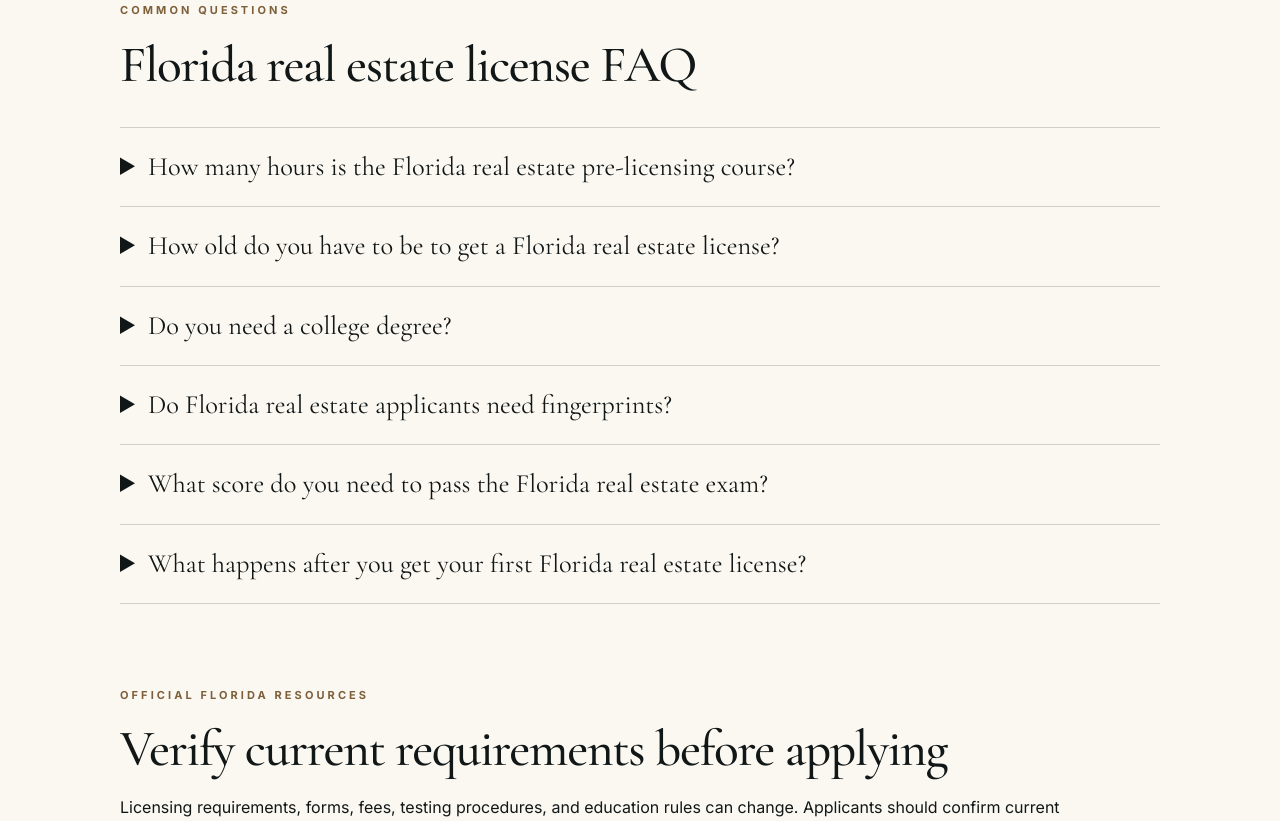
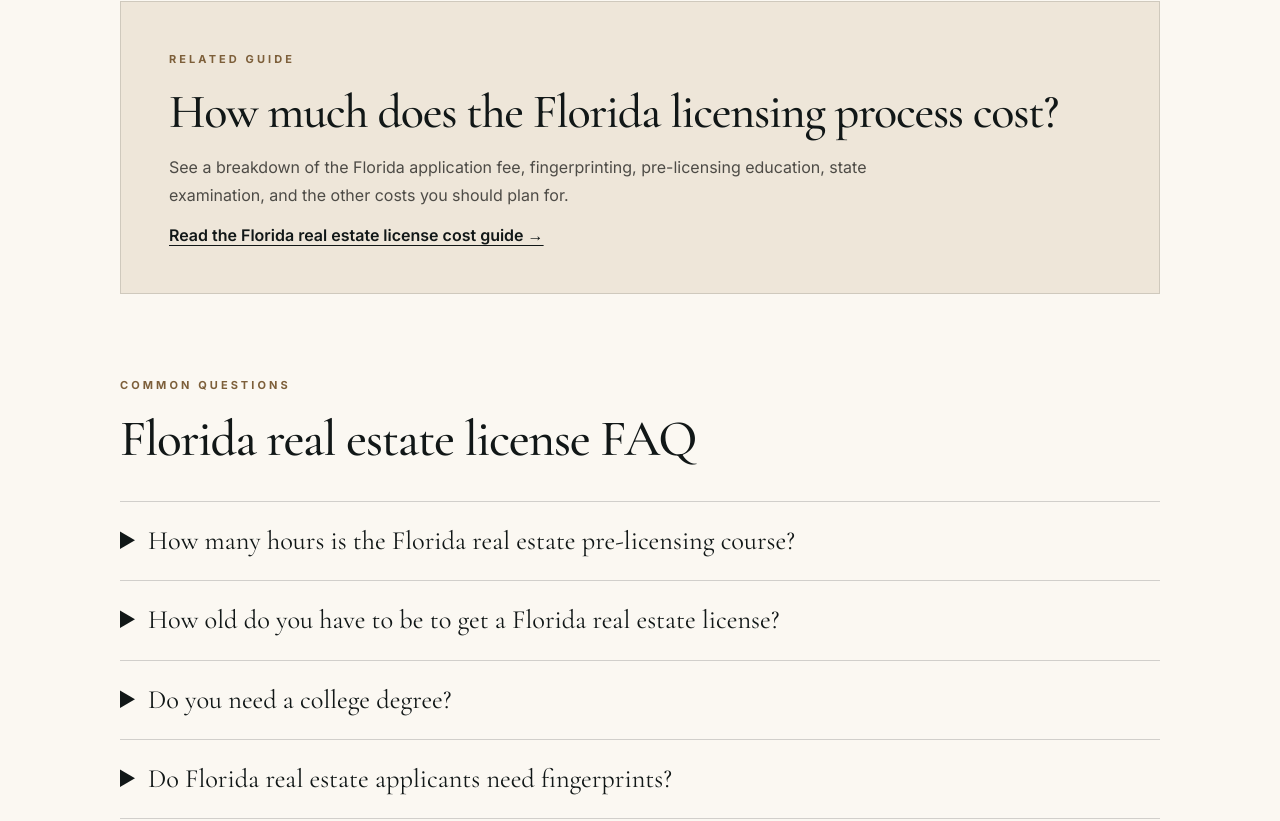
Before and after one commit to BrianLook/Greyson-Institute-Website, a Next.js app: page /how-to-get-a-florida-real-estate-license in a window 1280 px wide. Shown: the part 3359-4180 px from the top of the page. Built offline with nearby package versions, Linux system fonts and the light colour scheme.

Commit message:
Link Florida licensing guides together

```diff
--- a/app/how-to-get-a-florida-real-estate-license/page.tsx
+++ b/app/how-to-get-a-florida-real-estate-license/page.tsx
@@ -332,6 +332,48 @@ export default function FloridaRealEstateLicenseGuidePage() {
 
         <div
           style={{
+            background: "#eee6d9",
+            border: "1px solid rgba(17, 23, 23, 0.14)",
+            padding: "clamp(30px, 5vw, 48px)",
+            marginBottom: "82px",
+          }}
+        >
+          <p className="eyebrow">RELATED GUIDE</p>
+
+          <h2
+            style={{
+              fontSize: "clamp(2rem, 4vw, 3rem)",
+              marginBottom: "16px",
+            }}
+          >
+            How much does the Florida licensing process cost?
+          </h2>
+
+          <p
+            style={{
+              color: "#4d4b46",
+              maxWidth: "760px",
+            }}
+          >
+            See a breakdown of the Florida application fee, fingerprinting,
+            pre-licensing education, state examination, and the other costs you
+            should plan for.
+          </p>
+
+          <Link
+            href="/how-much-does-a-florida-real-estate-license-cost"
+            style={{
+              textDecoration: "underline",
+              textUnderlineOffset: "4px",
+              fontWeight: 600,
+            }}
+          >
+            Read the Florida real estate license cost guide →
+          </Link>
+        </div>
+
+        <div
+          style={{
             marginBottom: "82px",
           }}
         >
```
